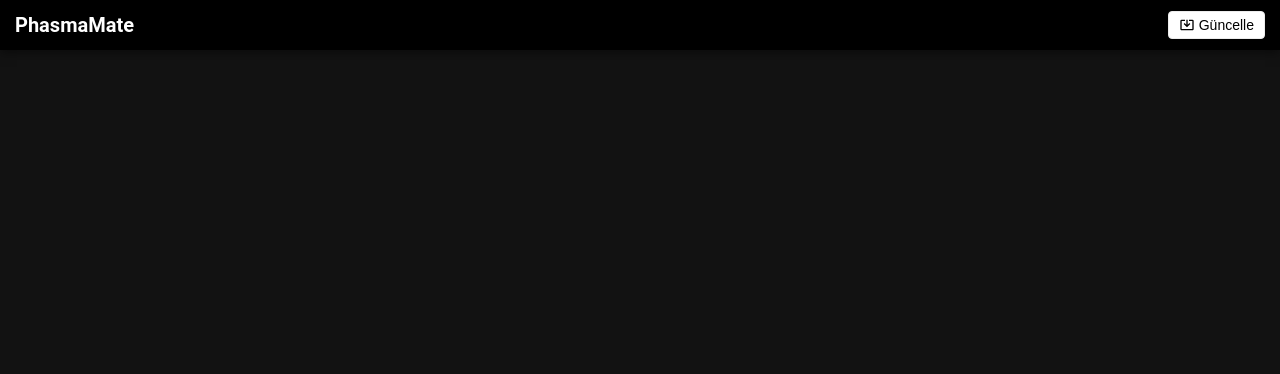
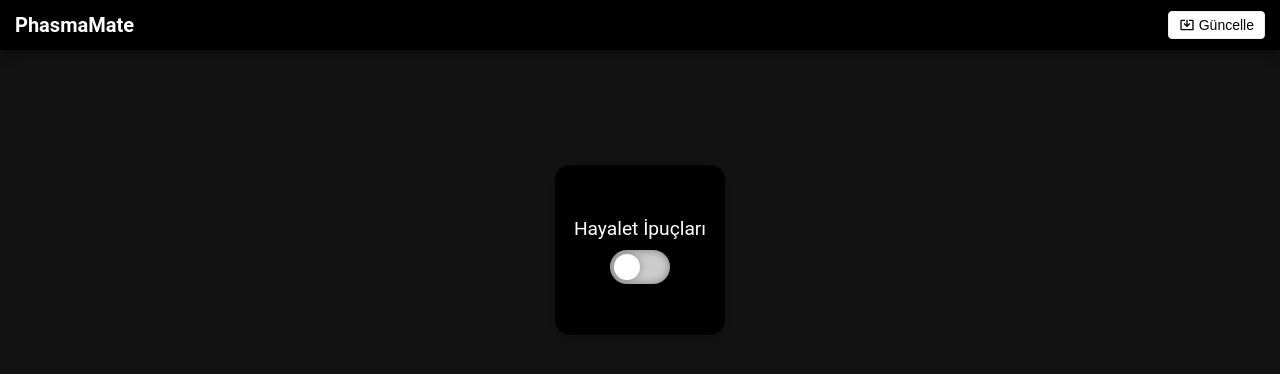
Before and after one commit to Byeco-Corporat/PhasmaMate, a React (Create React App) app: page / in a window 1280 px wide. Shown: the top 374 px of the page. Built offline with nearby package versions, Linux system fonts and the light colour scheme.

Commit message:
birkaç yeni şey ve electron

```diff
--- /dev/null
+++ b/delay.js
@@ -0,0 +1,3 @@
+// delay.js
+const delay = ms => new Promise(resolve => setTimeout(resolve, ms));
+delay(2000).then(() => process.exit(0));  // 2000 milliseconds = 2 seconds
--- a/src/App.tsx
+++ b/src/App.tsx
@@ -1,5 +1,5 @@
 // src/App.tsx
-import React, { useState } from 'react';
+import React, { useState, useRef } from 'react';
 import './styles.css';
 import NotificationContainer, { useNotification } from './components/NotificationContainer';
 
@@ -9,6 +9,8 @@ const App: React.FC = () => {
     const [updateStatus, setUpdateStatus] = useState<string>('Güncelle');
     const [progress, setProgress] = useState<number | null>(null);
     const [error, setError] = useState<string | null>(null);
+    const [isWindowOpen, setIsWindowOpen] = useState<boolean>(false);
+    const newWindowRef = useRef<Window | null>(null);
 
     const checkForUpdate = async () => {
         setError(null);
@@ -31,7 +33,6 @@ const App: React.FC = () => {
 
             const downloadUrl = data.assets[0].browser_download_url;
 
-            // Initiate the download and track progress
             const downloadResponse = await fetch(downloadUrl);
             if (!downloadResponse.ok) {
                 throw new Error('İndirme başarısız oldu');
@@ -90,6 +91,20 @@ const App: React.FC = () => {
         }
     };
 
+    const toggleWindow = () => {
+        if (isWindowOpen) {
+            newWindowRef.current?.close();
+            setIsWindowOpen(false);
+        } else {
+            newWindowRef.current = window.open(
+                'https://www.example.com',
+                '_blank',
+                'width=600,height=400'
+            );
+            setIsWindowOpen(true);
+        }
+    };
+
     return (
         <div>
             <div id="navbar">
@@ -121,6 +136,17 @@ const App: React.FC = () => {
                 </div>
             </div>
 
+            {/* Centered Switch Container */}
+            <div className="centered-switch-container">
+                <div className="switch-container">
+                    <span className="switch-label">Hayalet İpuçları</span>
+                    <label className="switch">
+                        <input type="checkbox" checked={isWindowOpen} onChange={toggleWindow} />
+                        <span className="slider round"></span>
+                    </label>
+                </div>
+            </div>
+
             <NotificationContainer />
         </div>
     );
--- a/src/styles.css
+++ b/src/styles.css
@@ -553,3 +553,80 @@ input:checked + .slider:before {
         opacity: 0;
     }
 }
+
+/* src/styles.css */
+
+/* Center the switch container */
+.centered-switch-container {
+    display: flex;
+    justify-content: center;
+    align-items: center;
+    height: 50vh; /* Adjust as needed */
+}
+
+/* Create a square with rounded corners */
+.switch-container {
+    display: flex;
+    flex-direction: column;
+    justify-content: center;
+    align-items: center;
+    width: 150px; /* Fixed square width */
+    height: 150px; /* Fixed square height */
+    border-radius: 15px; /* Rounded corners */
+    background-color: #000000; /* Background color */
+    box-shadow: 0 4px 6px rgba(0, 0, 0, 0.1); /* Optional shadow */
+    padding: 10px;
+}
+
+/* Position the label above the switch */
+.switch-label {
+    margin-bottom: 10px; /* Space between label and switch */
+    font-size: 1.2em;
+    text-align: center;
+}
+
+/* Style the switch */
+.switch {
+    position: relative;
+    display: inline-block;
+    width: 60px;
+    height: 34px;
+}
+
+.switch input {
+    opacity: 0;
+    width: 0;
+    height: 0;
+}
+
+.slider {
+    position: absolute;
+    cursor: pointer;
+    top: 0;
+    left: 0;
+    right: 0;
+    bottom: 0;
+    background-color: #ccc;
+    transition: 0.4s;
+    border-radius: 34px;
+}
+
+.slider:before {
+    position: absolute;
+    content: "";
+    height: 26px;
+    width: 26px;
+    left: 4px;
+    bottom: 4px;
+    background-color: white;
+    transition: 0.4s;
+    border-radius: 50%;
+}
+
+input:checked + .slider {
+    background-color: #2196F3;
+}
+
+input:checked + .slider:before {
+    transform: translateX(26px);
+}
```
Also changed, not shown: electron.js (added, +41 -0 lines), package.json (+7 -2 lines), 1 other file (tests, documents, lock files or other folders).
